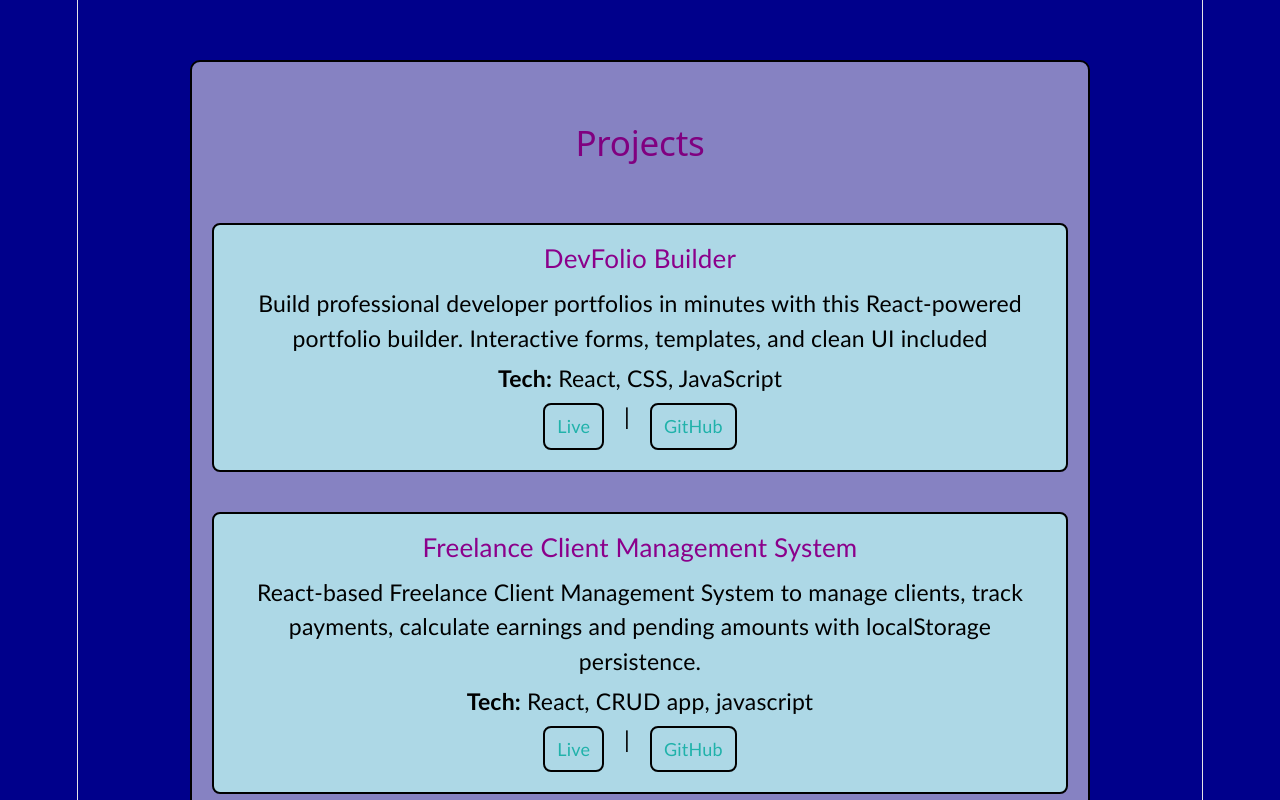
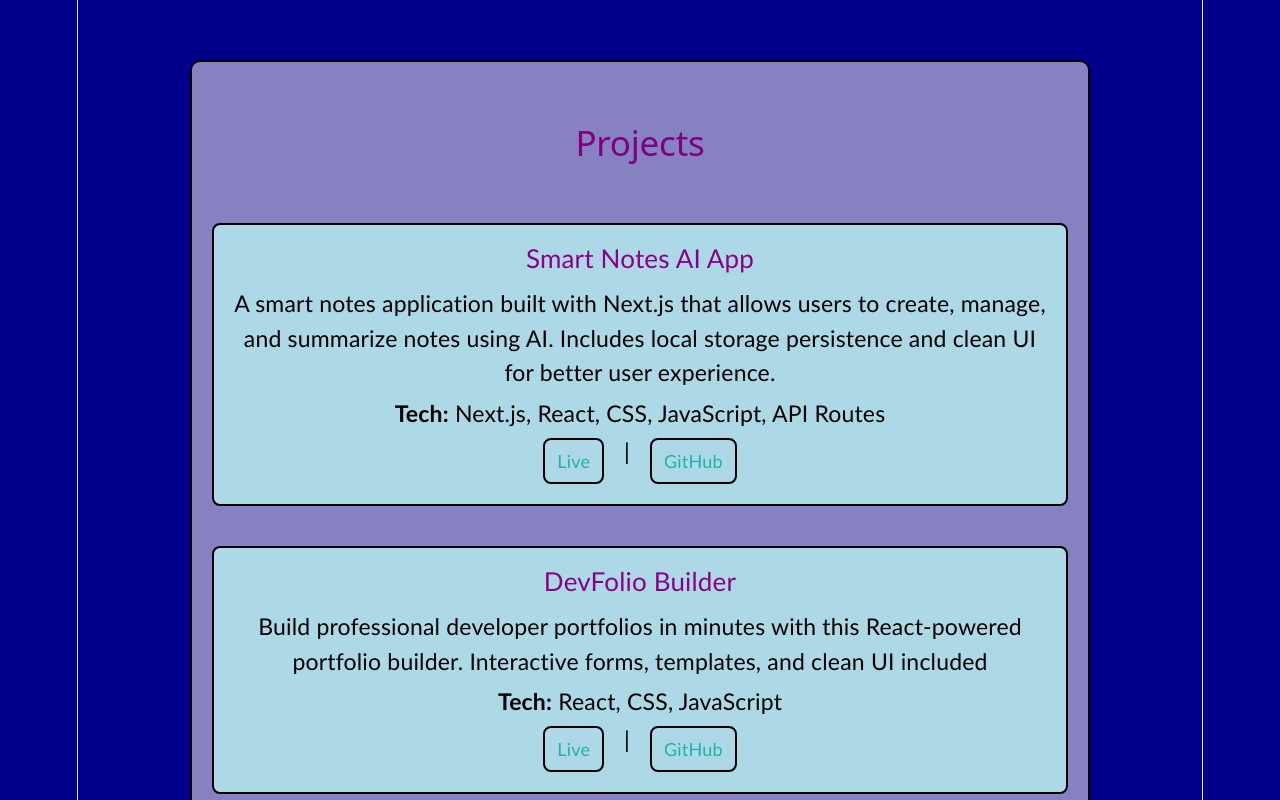
Before and after one commit to saumya-30-verma/portfolio, a React (Vite) app: page /projects in a window 1280 px wide. Shown: the top 800 px of the page. Built offline with nearby package versions, Linux system fonts and the light colour scheme.

Commit message:
Updated portfolio projects with Smart Notes AI app

```diff
--- a/src/Data/ProjectsData.js
+++ b/src/Data/ProjectsData.js
@@ -1,4 +1,12 @@
 export const Projects= [
+    {
+        title: "Smart Notes AI App",
+        description: "A smart notes application built with Next.js that allows users to create, manage, and summarize notes using AI. Includes local storage persistence and clean UI for better user experience.",
+        tech: "Next.js, React, CSS, JavaScript, API Routes",
+        live: "https://notes-app-nextjs-two.vercel.app/dashboard/notes",
+        GitHub: "https://github.com/saumya-30-verma/notes-app-nextjs"
+    },
+
     {
         title: "DevFolio Builder",
         description: "Build professional developer portfolios in minutes with this React-powered portfolio builder. Interactive forms, templates, and clean UI included",
```
